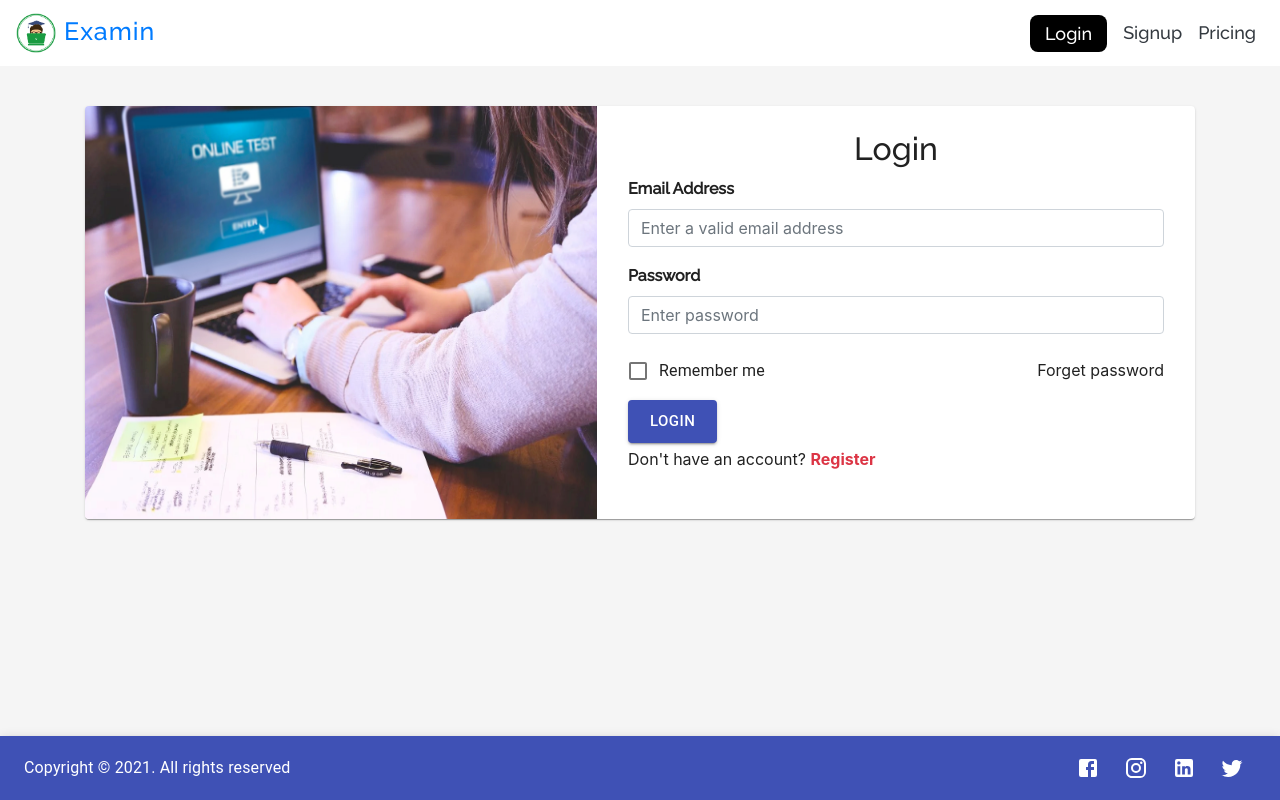
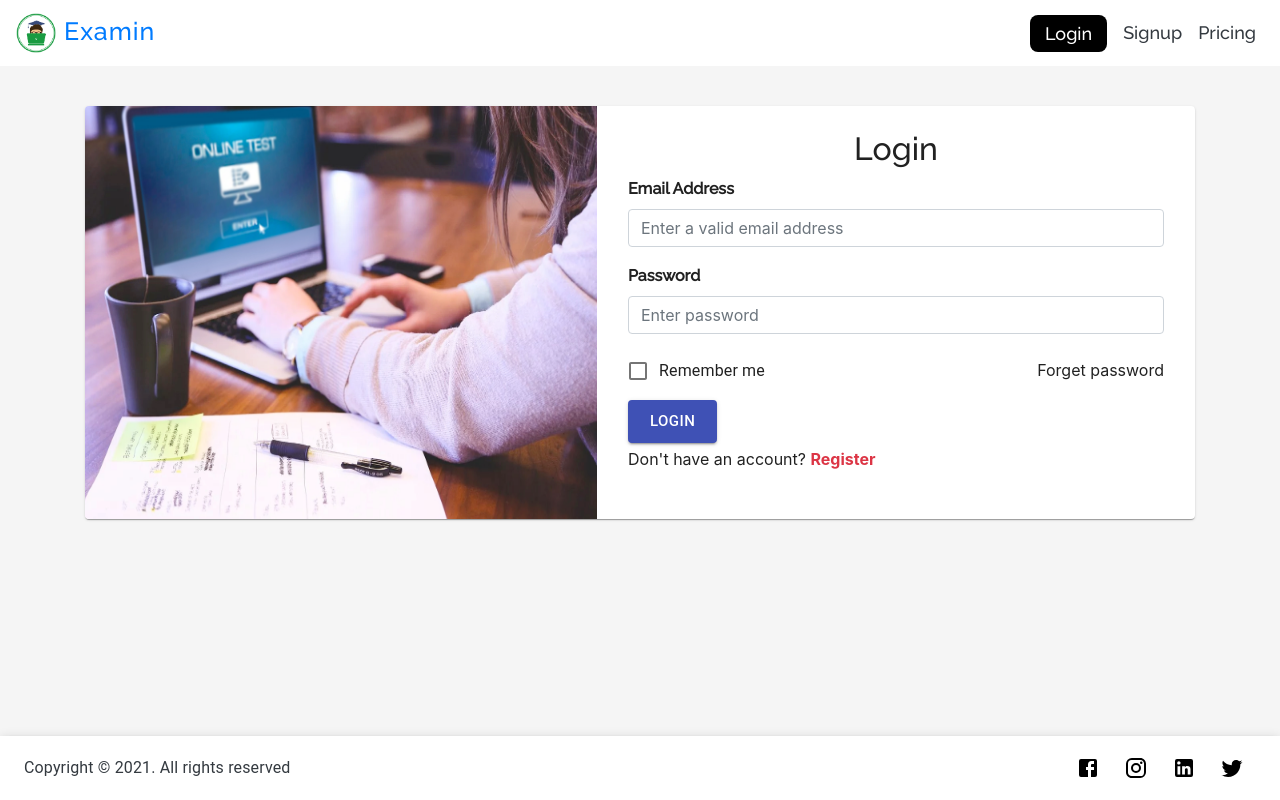
Before and after one commit to upendra-tarnoju/exam-portal, a React (Create React App) app in the folder frontend/: page /login in a window 1280 px wide. Built offline with nearby package versions, Linux system fonts and the light colour scheme.

Commit message:
updated footer component

```diff
--- a/frontend/src/components/footer-component/footer.js
+++ b/frontend/src/components/footer-component/footer.js
@@ -18,21 +18,23 @@ const styles = makeStyles((theme) => ({
 const Footer = () => {
 	const classes = styles();
 	return (
-		<AppBar position='fixed' className={classes.footer}>
+		<AppBar position='fixed' className={`bg-white ${classes.footer}`}>
 			<Toolbar className='d-flex flex-row justify-content-between'>
-				<Typography>Copyright &copy; 2021. All rights reserved</Typography>
+				<Typography className='text-dark'>
+					Copyright &copy; 2021. All rights reserved
+				</Typography>
 				<div>
 					<IconButton>
-						<Facebook style={{ color: 'white' }} />
+						<Facebook style={{ color: 'black' }} />
 					</IconButton>
 					<IconButton>
-						<Instagram style={{ color: 'white' }} />
+						<Instagram style={{ color: 'black' }} />
 					</IconButton>
 					<IconButton>
-						<LinkedIn style={{ color: 'white' }} />
+						<LinkedIn style={{ color: 'black' }} />
 					</IconButton>
 					<IconButton>
-						<Twitter style={{ color: 'white' }} />
+						<Twitter style={{ color: 'black' }} />
 					</IconButton>
 				</div>
 			</Toolbar>
```
